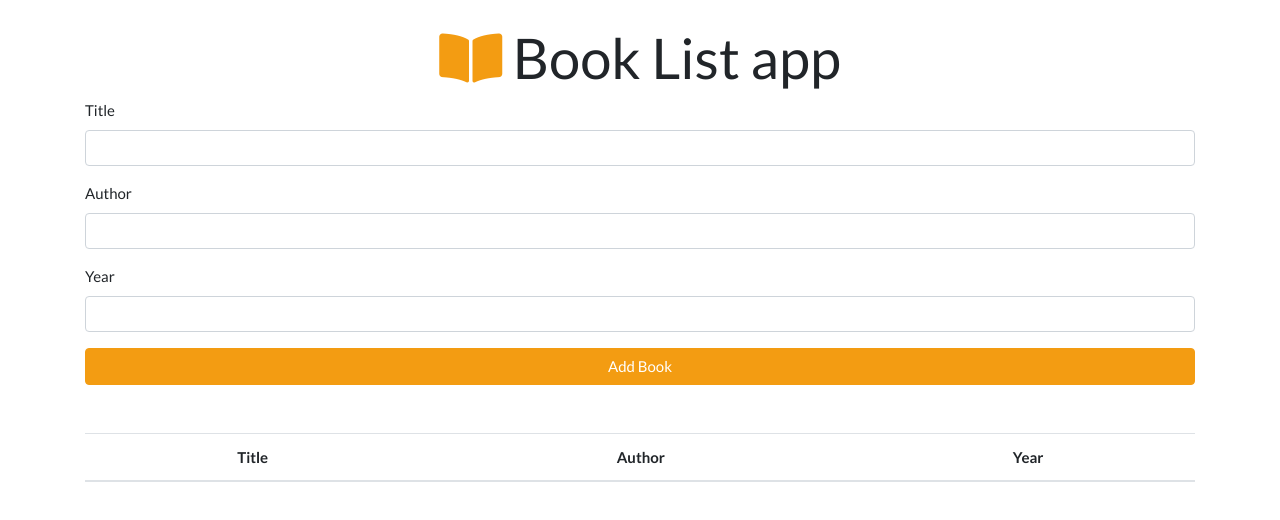
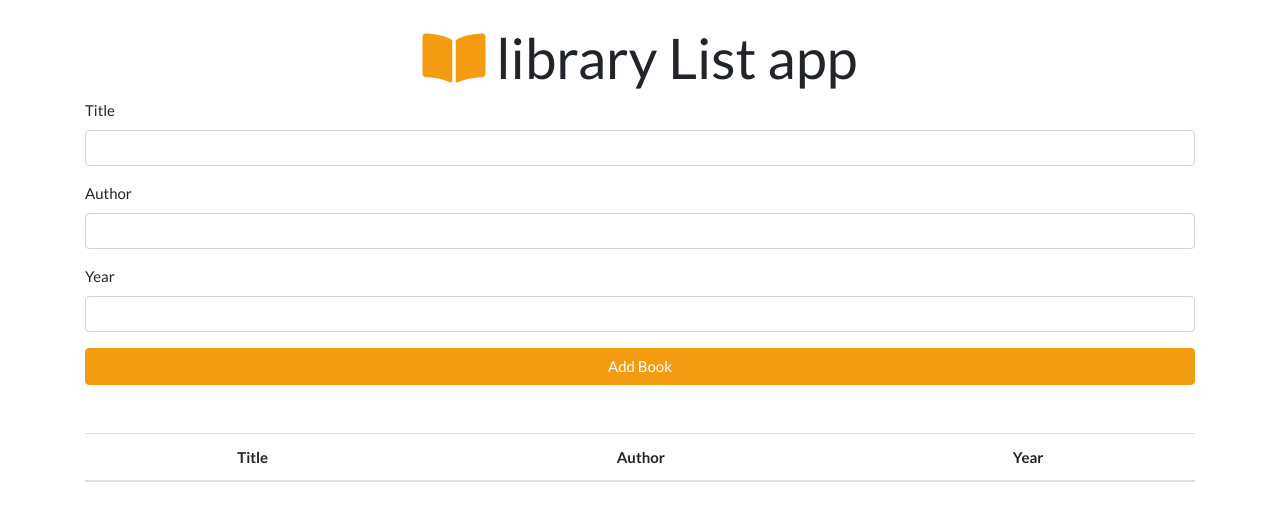
Before and after one commit to nowshin1/BookList, a plain HTML site: page finished/index.html in a window 1280 px wide. Drawn offline with nearby package versions, Linux system fonts and the light colour scheme.

Commit message:
Update index.html

```diff
--- a/finished/index.html
+++ b/finished/index.html
@@ -15,7 +15,7 @@
   </head>
   <body>
     <div class="container mt-4">
-      <h1 class="display-4 text-center"><i class="fas fa-book-open text-warning"></i> Book List app </h1>
+      <h1 class="display-4 text-center"><i class="fas fa-book-open text-warning"></i> library List app </h1>
       <form id="book-form">
         <div class="form-group">
           <label for="title">Title</label>
```
